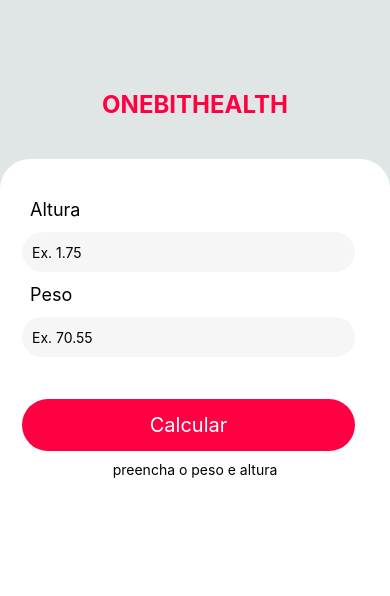
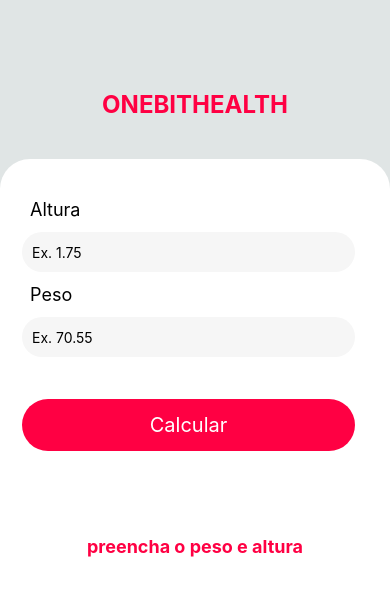
Before and after one commit to rbressanelli/imc-react-native, a React Native app: screen / in a window 390 px wide. Shown: the top 596 px of the page. Built offline with nearby package versions, Linux system fonts and the light colour scheme.

Commit message:
Feat: finish styles

```diff
--- a/src/components/Form/ResultImc/index.js
+++ b/src/components/Form/ResultImc/index.js
@@ -1,11 +1,12 @@
 import React from "react";
 import { Text, View } from "react-native";
+import styles from "./style";
 
 export default function ResultImc(props) {
     return(
-        <View>
-            <Text>{props.messageResultImc}</Text>
-            <Text>{props.resultImc}</Text>
+        <View style={styles.resultImc}>
+            <Text style={styles.information}>{props.messageResultImc}</Text>
+            <Text style={styles.numberImc}>{props.resultImc}</Text>
         </View>
     )
 }
--- a/src/components/Form/ResultImc/style.js
+++ b/src/components/Form/ResultImc/style.js
@@ -0,0 +1,25 @@
+import { StyleSheet } from "react-native";
+
+const styles = StyleSheet.create({
+    resultImc: {
+        flex: 1,
+        marginTop: 15,
+        paddingTop: 60,
+        borderRadius: 50,
+        alignItems: "center",
+        width: "100%",
+
+    },
+    numberImc: {
+        fontSize: 48,
+        color: "#ff0043",
+        fontWeight: "bold",
+    },
+    information: {
+        fontSize: 18,
+        color: "#ff0043",
+        fontWeight: "bold",
+    }
+});
+
+export default styles
--- a/src/components/Form/index.js
+++ b/src/components/Form/index.js
@@ -13,6 +13,7 @@ export default function Form() {
     const [textButton, setTextButton] = useState('Calcular')
 
     function imcCalculator() {
+
         return setImc((weight/(height*height)).toFixed(2))
     }
 
@@ -52,7 +53,6 @@ export default function Form() {
                 />
 
                 <TouchableOpacity
-
                 style={styles.buttonCalculator}
                 onPress={() => {
                     validationImc()
```
